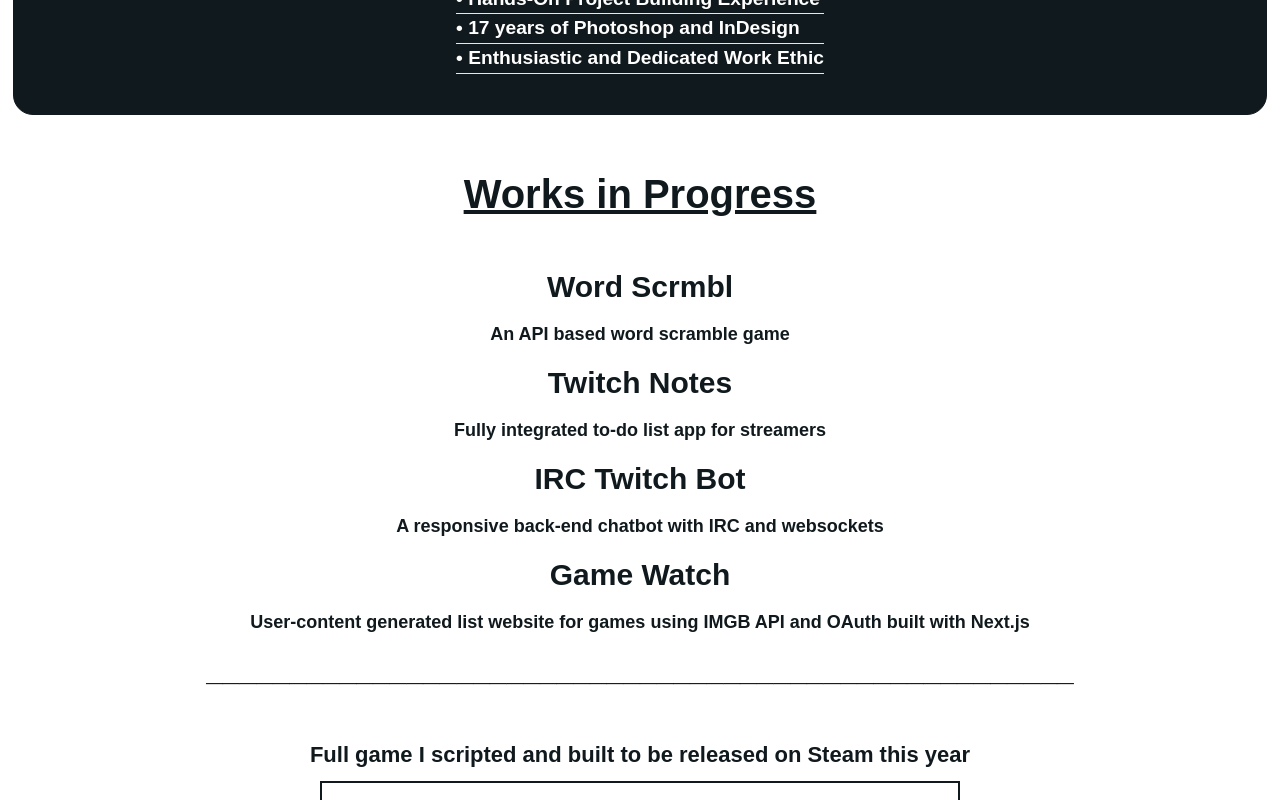
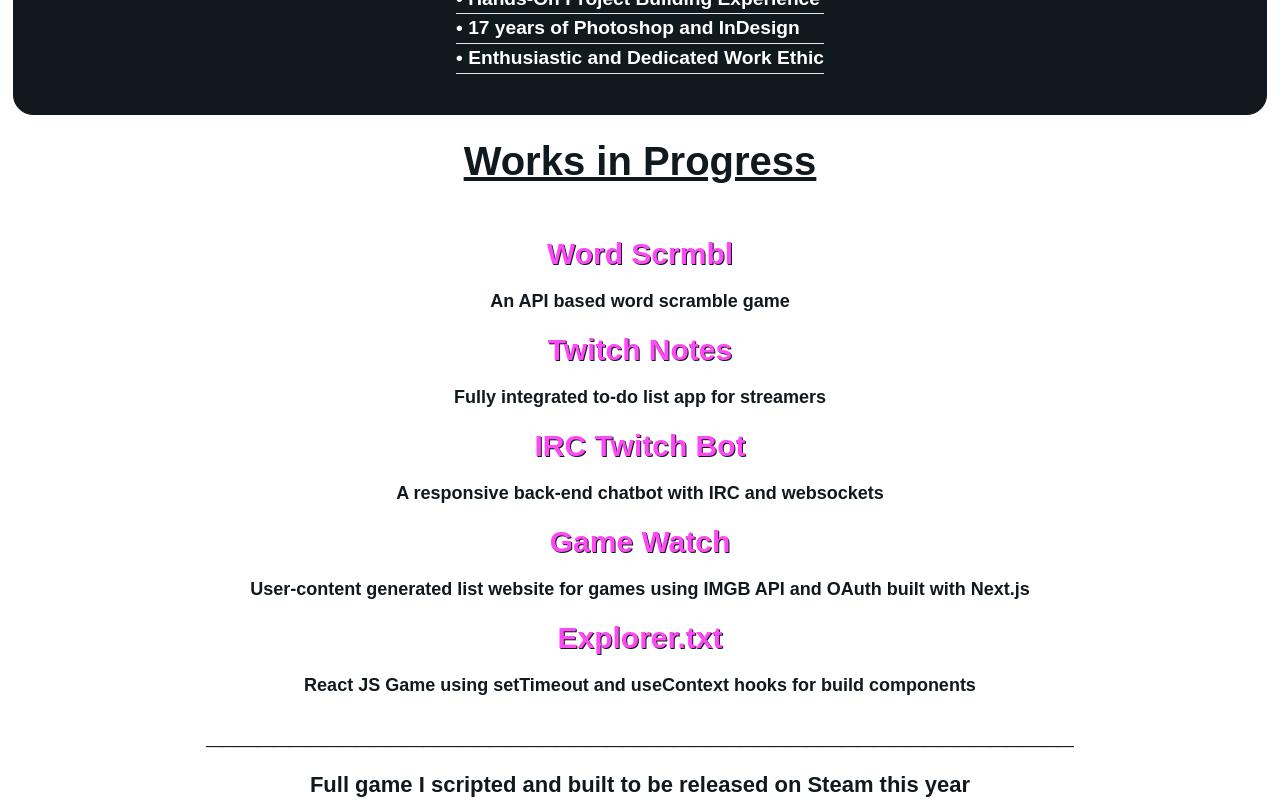
Before and after one commit to skyewasthelimit/portfolio-skye, a Next.js app: page / in a window 1280 px wide. Shown: the part 2500-3300 px from the top of the page. Built offline with nearby package versions, Linux system fonts and the light colour scheme; grey boxes are pictures that could not be loaded.

Commit message:
Added Explorer Wip, fixed margins, styled wip link text

```diff
--- a/app/globals.css
+++ b/app/globals.css
@@ -277,6 +277,7 @@
 
 .wips-h1 {
   font-size: 40px;
+  margin-top: 30px;
   margin-bottom: 30px;
   text-decoration: underline;
 }
@@ -285,6 +286,15 @@
   font-size: 18px;
   background-color: var(--padrao);
   padding: 2px;
+}
+
+.wips-link {
+  color:rgb(255, 72, 246);
+  text-shadow: 1px 1px #10191d;
+}
+
+.wips-link:hover {
+  color:rgb(155, 45, 245);
 }
 
 #RPG-GAME {
@@ -305,7 +315,10 @@
   margin-bottom: 30px;
 }
 
-
+.rpggame-text {
+  margin-top: 30px;
+  margin-bottom: 20px;
+}
 
 .wips {
   display: flex;
--- a/app/page.tsx
+++ b/app/page.tsx
@@ -81,19 +81,21 @@ export default function Home() {
       </div>
       <div className="wips">
         <h1 className='wips-h1'>Works in Progress</h1>
-      <a href="https://github.com/skyewasthelimit/word-scrmbl">Word Scrmbl</a>
+        <a className="wips-link" href="https://github.com/skyewasthelimit/word-scrmbl">Word Scrmbl</a>
         <p className='wips-text'>An API based word scramble game</p>
-        <a href="https://github.com/skyewasthelimit/twitch-notes">Twitch Notes</a>
+        <a className="wips-link" href="https://github.com/skyewasthelimit/twitch-notes">Twitch Notes</a>
         <p className='wips-text'>Fully integrated to-do list app for streamers</p>
-        <a href="https://github.com/skyewasthelimit/skye-bot">IRC Twitch Bot</a>
+        <a className="wips-link" href="https://github.com/skyewasthelimit/skye-bot">IRC Twitch Bot</a>
         <p className='wips-text'>A responsive back-end chatbot with IRC and websockets</p>
-        <a href="https://github.com/CodeSpent/game-watch">Game Watch</a>
+        <a className="wips-link" href="https://github.com/CodeSpent/game-watch">Game Watch</a>
         <p className='wips-text'>User-content generated list website for games using IMGB API and OAuth built with Next.js</p>
+        <a className="wips-link" href="https://github.com/skyewasthelimit/explorer-txt">Explorer.txt</a>
+        <p className='wips-text'>React JS Game using setTimeout and useContext hooks for build components</p>
        ____________________________________________________
       </div>
 
       <div className="youtube-player" id="RPG-GAME">
-        <p>Full game I scripted and built to be released on Steam this year</p>
+        <p className='rpggame-text'>Full game I scripted and built to be released on Steam this year</p>
         <iframe
           id="Video"
           className="skye-video"
```
